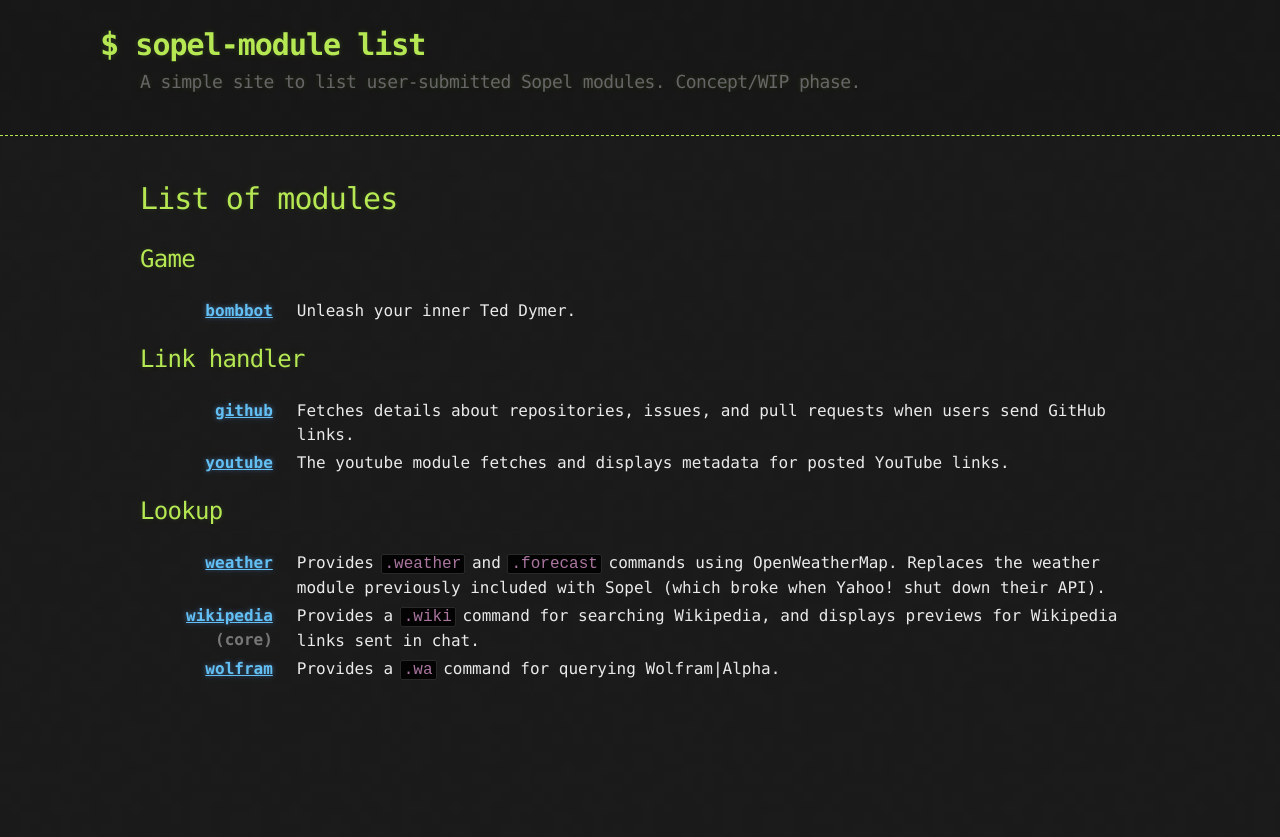
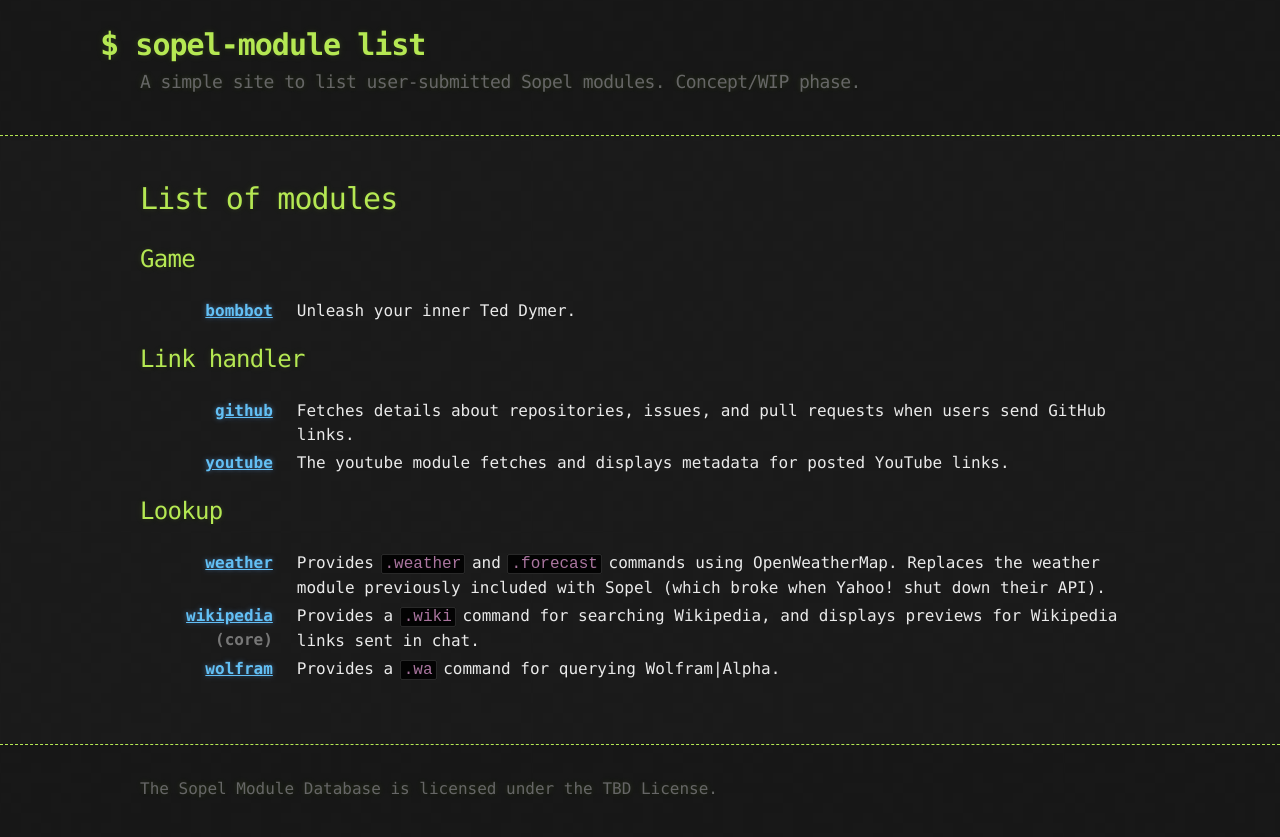
Before and after one commit to sopel-irc/plugin-db, a Jekyll site: the page built from index.html, in a window 1280 px wide. Shown: the top 837 px of the page. Built offline with Jekyll 4.4.1, drawn with Linux system fonts in a browser that asks for light colours.

Commit message:
Footer time!

```diff
--- a/_layouts/default.html
+++ b/_layouts/default.html
@@ -26,6 +26,13 @@
       </section>
     </div>
 
+    <footer>
+      <div class="container">
+        {% if page.url != '/' %}<nav><a href="/">Back to list</a></nav>{% endif %}
+        <p>The Sopel Module Database is licensed under the TBD License.</p>
+      </div>
+    </footer>
+
     {% if site.google_analytics %}
       <script>
         (function(i,s,o,g,r,a,m){i['GoogleAnalyticsObject']=r;i[r]=i[r]||function(){
--- a/_sass/jekyll-theme-hacker.scss
+++ b/_sass/jekyll-theme-hacker.scss
@@ -4,10 +4,14 @@
 $body-background: $cod-grey !default;
 $body-foreground: $gallery !default;
 $header: $conifer !default;
+$footer: $header !default;
 $blockquote-color: $silver-chalice !default;
 $blockquote-border: $dove-grey !default;
 
 body {
+  min-height: 100vh;
+  display: flex;
+  flex-direction: column;
   margin: 0;
   padding: 0;
   background: $body-background url("../images/bkg.png") 0 0;
@@ -223,6 +227,21 @@
   color: #b5e853;
 }
 
+/* Footer
+*/
+
+footer {
+  color: #666;
+  flex: 1;
+  background: rgba(0, 0, 0, 0.1);
+  border-top: 1px dashed $footer;
+  padding: 1em 0;
+  margin: 40px 0 0 0;
+  text-shadow: 0 1px 1px rgba(0, 0, 0, 0.1),
+             0 0 5px rgba(181, 232, 83, 0.1),
+             0 0 10px rgba(181, 232, 83, 0.1);
+}
+
 /* Buttons
 */
 
```
